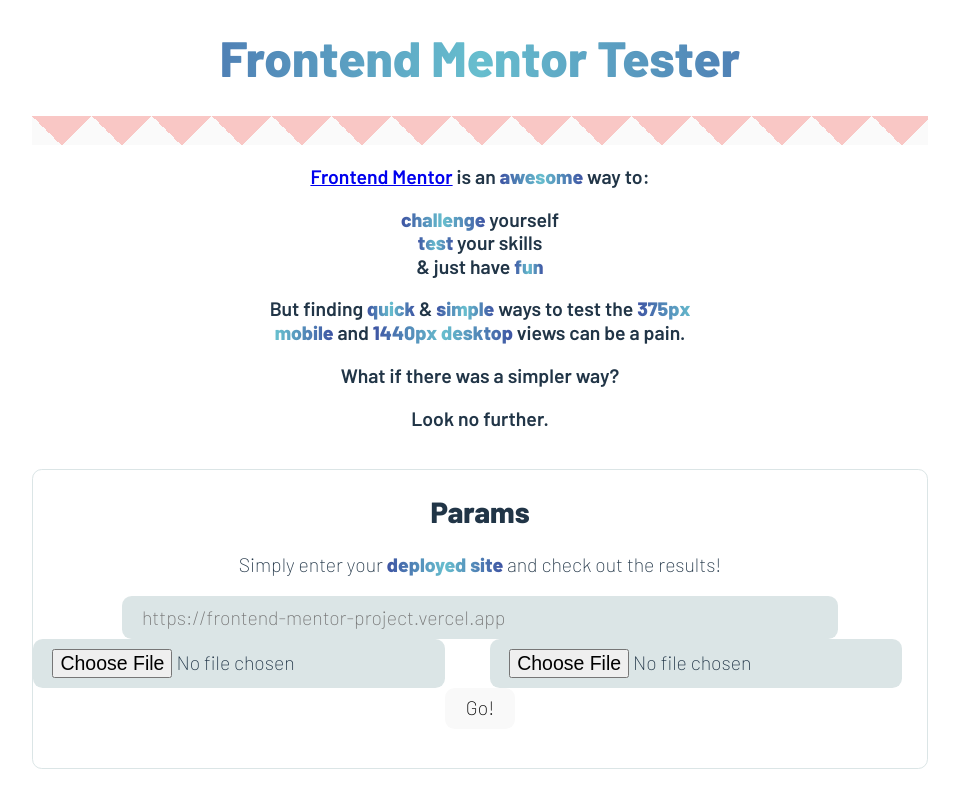
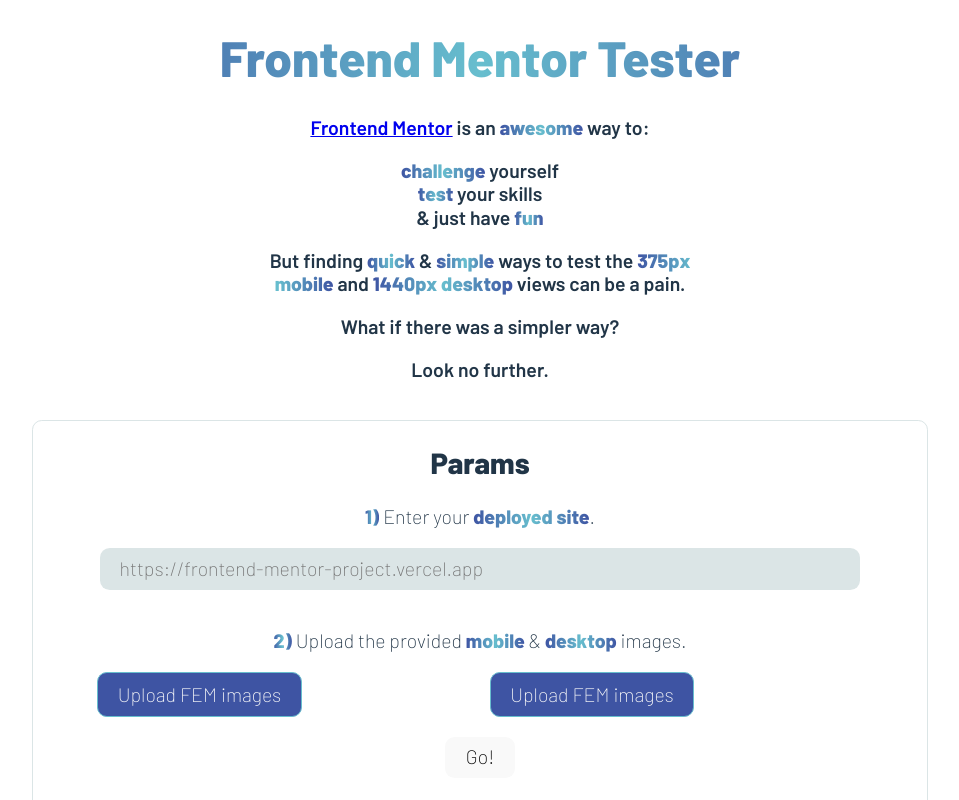
Before and after one commit to JoleneKearse/frontend-mentor-tester, a React (Vite) app in the folder fem-tester/: page / in a window 1280 px wide. Shown: the top 800 px of the page, without its empty margins (160-1119 px from the left). Built offline with nearby package versions, Linux system fonts and the light colour scheme.

Commit message:
feat: style upload btns

```diff
--- a/fem-tester/src/components/Header.jsx
+++ b/fem-tester/src/components/Header.jsx
@@ -4,7 +4,7 @@
   return (
     <div className='header'>
       <h1 className='title gradient-text'>Frontend Mentor Tester</h1>
-      <div className="zig-zag"></div>
+      {/* <div className="zig-zag"></div> */}
       <p className="intro"><a href="https://www.frontendmentor.io/" target="_blank" rel="noopener noreferrer">Frontend Mentor</a> is an <span className='gradient-text bold'>awesome</span> way to:</p>
       <ul className='intro-list'>
         <li><span className='gradient-text bold'>challenge</span> yourself</li>
--- a/fem-tester/src/components/Input.jsx
+++ b/fem-tester/src/components/Input.jsx
@@ -6,7 +6,7 @@
   return (
     <div id="inputBlock">
       <h2>Params</h2>
-      <p>Simply enter your <span className='gradient-text bold'>deployed site</span> and check out the results!</p>
+      <p><span className='gradient-text bold'>1)</span> Enter your <span className='gradient-text bold'>deployed site</span>.</p>
       <form
         id="siteInput"
         // className='flex'
@@ -21,12 +21,13 @@
             ref={urlValue}
             onChange={(e) => setUrl(e.target.value)} />
         </label>
+        <p><span className='gradient-text bold'>2)</span> Upload the provided <span className='gradient-text bold'>mobile</span> & <span className='gradient-text bold'>desktop</span> images.</p>
         <div className="file-upload flex">
           <label htmlFor="mobImg">
-            <input type="file" name="mobImg" id="mobImg" accept='image/png, image/jpeg'/>
+            <input type="file" name="mobImg" id="mobImg" accept='image/png, image/jpeg' value="" className='upload-btn' />
           </label>
           <label htmlFor="deskImg">
-            <input type="file" name="deskImg" id="deskImg" accept='image/png, image/jpeg'/>
+            <input type="file" name="deskImg" id="deskImg" accept='image/png, image/jpeg' value="" className='upload-btn' />
           </label>
         </div>
         <button
--- a/fem-tester/src/index.css
+++ b/fem-tester/src/index.css
@@ -59,7 +59,8 @@
 }
 
 a,
-button {
+button,
+.upload-btn {
   cursor: pointer;
 }
 /* UTILITY CLASSES */
@@ -121,14 +122,14 @@
   margin-bottom: var(--gap-med);
 }
 
-#siteInput label {
-  display: flex;
-  justify-content: space-between;
-  width: 80%;
+#siteInput #websiteUrl,
+.file-upload {
+  width: 85%;
   margin-inline: auto;
+  margin-bottom: var(--gap-sm);
 }
 
-input {
+#siteInput #websiteUrl {
   padding: .5em 1em;
   border: none;
   border-radius: var(--border-radius);
@@ -138,6 +139,35 @@
 #websiteUrl {
   flex: 70% 1 1;
   color: var(--clr-neutral-900);
+}
+
+.upload-btn {
+  color: transparent;
+}
+
+.upload-btn::-webkit-file-upload-button {
+  display: none;
+}
+
+.upload-btn::before {
+  content: 'Upload FEM images';
+  display: inline-block;
+  padding: .5em 1em;
+  background: var(--clr-accent-blue);
+  border: 1px solid var(--clr-accent-aqua);
+  border-radius: var(--border-radius);
+  outline: none;
+  white-space: nowrap;
+  -webkit-user-select: none;
+  color: var(--clr-neutral-200)
+}
+
+.upload-btn:hover::before {
+  border-color: var(--clr-accent-aqua);
+}
+
+.upload-btn:active::before {
+  background: -webit-linear-gradient(top, var(--clr-accent-blue), var(--clr-accent-aqua));
 }
 
 button {
```
